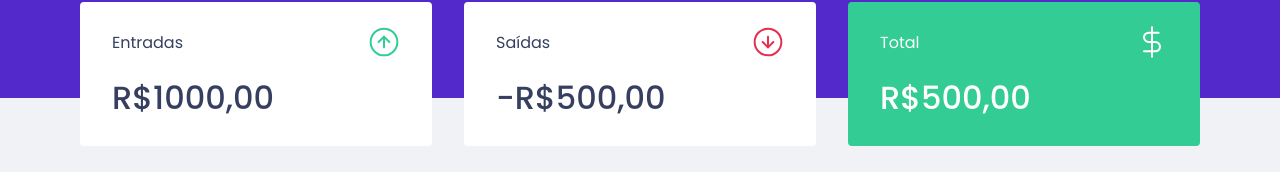
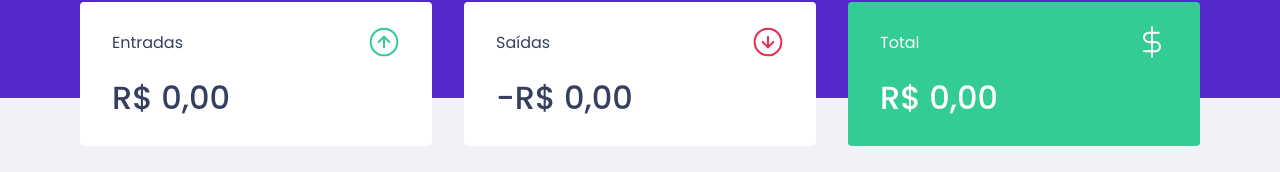
Before and after one commit to fxsobr/dtmoney, a React (Create React App) app: page / in a window 1280 px wide. Shown: the part 142-314 px from the top of the page. Built offline with nearby package versions, Linux system fonts and the light colour scheme; no server answers; what miragejs would draw is missing.

Commit message:
calculando resumo

```diff
--- a/src/components/Summary/index.tsx
+++ b/src/components/Summary/index.tsx
@@ -7,7 +7,23 @@
 import { Container } from "./styles";
 
 export function Summary() {
-    const { transactions } = useContext(TransactionsContext)
+    const { transactions } = useContext(TransactionsContext);
+
+    const summary = transactions.reduce((acc, transaction) => {
+        if (transaction.type === 'deposit') {
+            acc.deposits += transaction.amount;
+            acc.total += transaction.amount;
+        } else {
+            acc.withdraws += transaction.amount;
+            acc.total -= transaction.amount;
+        }
+
+        return acc;
+    }, {
+        deposits: 0,
+        withdraws: 0,
+        total: 0
+    });
 
     return (
         <Container>
@@ -16,21 +32,36 @@
                     <p>Entradas</p>
                     <img src={incomeImg} alt="Entradas" />
                 </header>
-                <strong>R$1000,00</strong>
+                <strong>
+                    {new Intl.NumberFormat('pt-BR', {
+                        style: 'currency',
+                        currency: 'BRL'
+                    }).format(summary.deposits)}
+                </strong>
             </div>
             <div>
                 <header>
                     <p>Saídas</p>
                     <img src={outcomeImg} alt="Saídas" />
                 </header>
-                <strong>-R$500,00</strong>
+                <strong>-
+                    {new Intl.NumberFormat('pt-BR', {
+                        style: 'currency',
+                        currency: 'BRL'
+                    }).format(summary.withdraws)}
+                </strong>
             </div>
             <div className="highlight-background">
                 <header>
                     <p>Total</p>
                     <img src={totalImg} alt="Total" />
                 </header>
-                <strong>R$500,00</strong>
+                <strong>
+                    {new Intl.NumberFormat('pt-BR', {
+                        style: 'currency',
+                        currency: 'BRL'
+                    }).format(summary.total)}
+                </strong>
             </div>
         </Container>
     )
```
